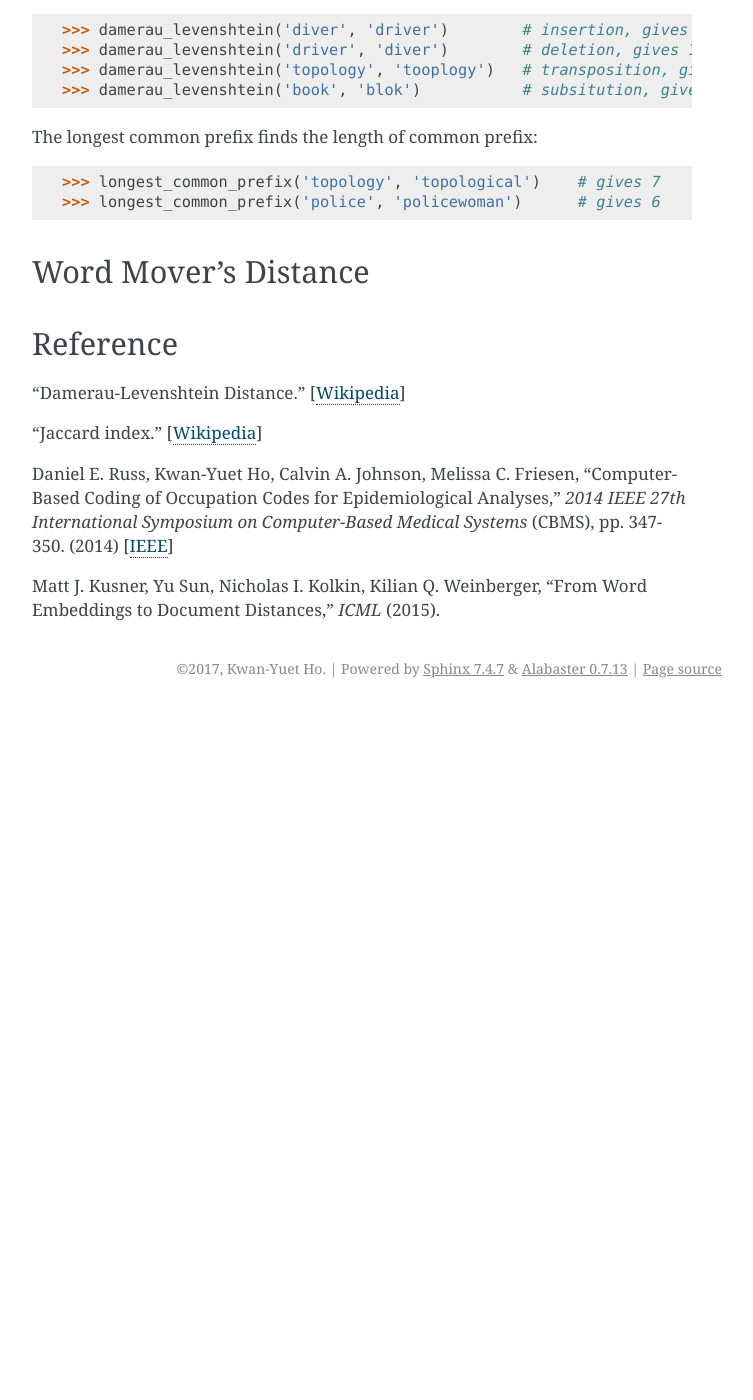
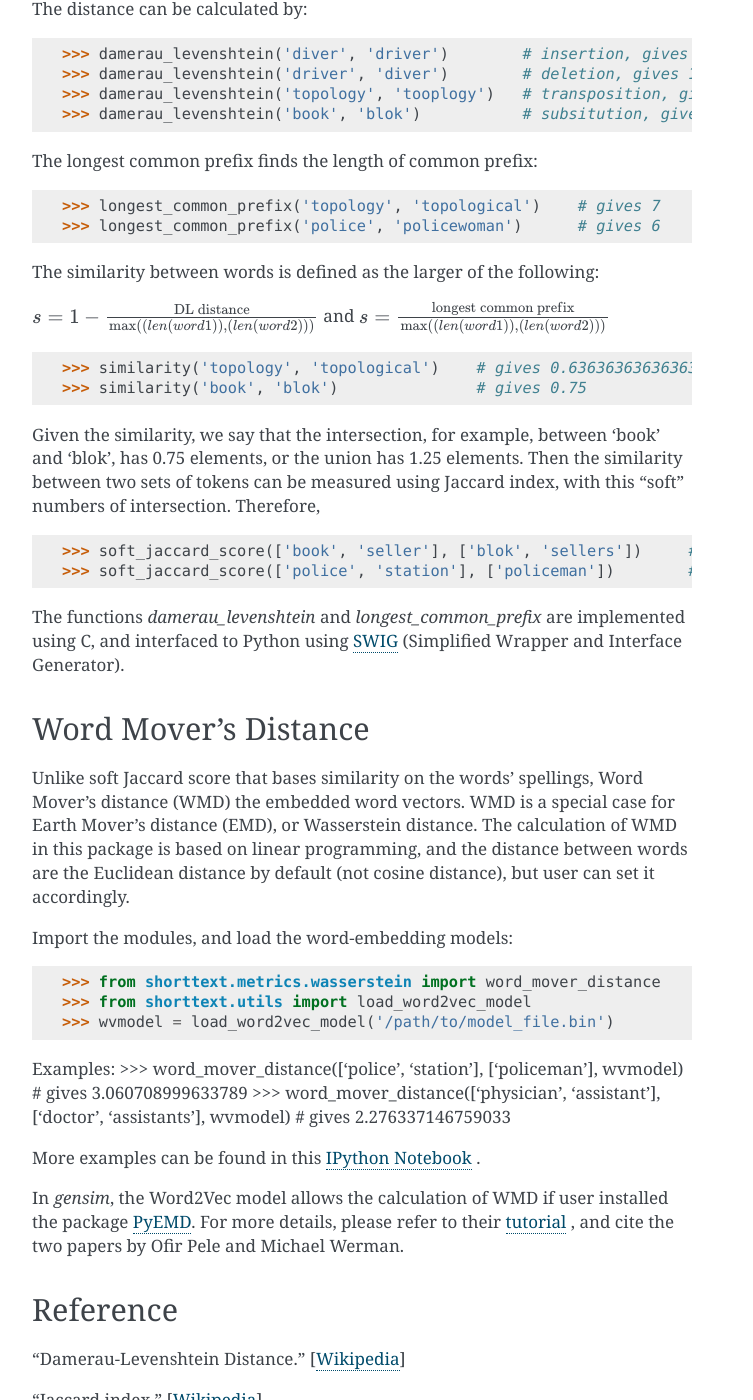
Before and after one commit to stephenhky/PyShortTextCategorization, a Sphinx documentation site: the page built from docs/tutorial_metrics.rst, in a window 1280 px wide and 1400 px high, scrolled down 448 px. Shown: the whole window, without its empty margins (388-1141 px from the left). Built offline with Sphinx 7.4.7, drawn with Linux system fonts in a browser that asks for light colours; cross-references to code outside the pages are shown as plain code; before the commit the page ends 1156 px from its top, so only the background shows below that; some of the changed text lies outside the part shown.

Commit message:
documentation for metrics

```diff
--- a/docs/intro.rst
+++ b/docs/intro.rst
@@ -20,6 +20,8 @@ Characteristics:
 - maximum entropy classification; (see :doc:`tutorial_maxent`) and
 - metrics of phrases differences, including soft Jaccard score (using Damerau-Levenshtein distance), and Word Mover's distance (WMD).
 
+Part of the package was implemented using C, and it is interfaced to Python using SWIG_ (Simplified Wrapper and Interface Generator).
+
 Author: Kwan-Yuet Ho (LinkedIn_, ResearchGate_, Twitter_)
 
 Home: :doc:`index`
@@ -27,3 +29,4 @@ Home: :doc:`index`
 .. _LinkedIn: https://www.linkedin.com/in/kwan-yuet-ho-19882530
 .. _ResearchGate: https://www.researchgate.net/profile/Kwan-yuet_Ho
 .. _Twitter: https://twitter.com/stephenhky
+.. _SWIG: http://www.swig.org/
--- a/docs/tutorial_metrics.rst
+++ b/docs/tutorial_metrics.rst
@@ -2,7 +2,8 @@ Metrics
 =======
 
 The package `shorttext` provides a few metrics that measure the distances of some kind. They are all
-under :module:`shorttext.metrics`.
+under :module:`shorttext.metrics`. The soft Jaccard score is based on spellings, and the Word Mover's
+distance (WMD) embedded word vectors.
 
 Edit Distance and Soft Jaccard Score
 ------------------------------------
@@ -11,9 +12,9 @@ Edit distance, or Damerau-Levenshtein distance, measures the differences
 between two words due to insertion, deletion, transposition, substitution etc.
 Each of this change causes a distance of 1. The algorithm was written in C.
 
-FIrst import the package:
+First import the package:
 
->>> from shorttext.metrics.dynprog import damerau_levenshtein, longest_common_prefix, jaccard
+>>> from shorttext.metrics.dynprog import damerau_levenshtein, longest_common_prefix, similarity, soft_jaccard_score
 
 The distance can be calculated by:
 
@@ -27,12 +28,49 @@ The longest common prefix finds the length of common prefix:
 >>> longest_common_prefix('topology', 'topological')    # gives 7
 >>> longest_common_prefix('police', 'policewoman')      # gives 6
 
+The similarity between words is defined as the larger of the following:
 
+:math:`s = 1 - \frac{\text{DL distance}}{\max( \text(len(word1)), \text(len(word2)) )}`
+and
+:math:`s = \frac{\text{longest common prefix}}{\max( \text(len(word1)), \text(len(word2)) )}`
+
+>>> similarity('topology', 'topological')    # gives 0.6363636363636364
+>>> similarity('book', 'blok')               # gives 0.75
+
+Given the similarity, we say that the intersection, for example, between 'book' and 'blok', has 0.75 elements, or the
+union has 1.25 elements. Then the similarity between two sets of tokens can be measured using Jaccard index, with this
+"soft" numbers of intersection. Therefore,
+
+>>> soft_jaccard_score(['book', 'seller'], ['blok', 'sellers'])     # gives 0.6716417910447762
+>>> soft_jaccard_score(['police', 'station'], ['policeman'])        # gives 0.2857142857142858
+
+The functions `damerau_levenshtein` and `longest_common_prefix` are implemented using C, and interfaced
+to Python using SWIG_ (Simplified Wrapper and Interface Generator).
 
 Word Mover's Distance
 ---------------------
 
+Unlike soft Jaccard score that bases similarity on the words' spellings, Word Mover's distance (WMD)
+the embedded word vectors. WMD is a special case for Earth Mover's distance (EMD), or Wasserstein
+distance. The calculation of WMD in this package is based on linear programming, and the distance between
+words are the Euclidean distance by default (not cosine distance), but user can set it accordingly.
 
+Import the modules, and load the word-embedding models:
+
+>>> from shorttext.metrics.wasserstein import word_mover_distance
+>>> from shorttext.utils import load_word2vec_model
+>>> wvmodel = load_word2vec_model('/path/to/model_file.bin')
+
+Examples:
+>>> word_mover_distance(['police', 'station'], ['policeman'], wvmodel)                      # gives 3.060708999633789
+>>> word_mover_distance(['physician', 'assistant'], ['doctor', 'assistants'], wvmodel)      # gives 2.276337146759033
+
+More examples can be found in this `IPython Notebook
+<https://github.com/stephenhky/PyWMD/blob/master/WordMoverDistanceDemo.ipynb>`_ .
+
+In `gensim`, the Word2Vec model allows the calculation of WMD if user installed the package PyEMD_. For more details,
+please refer to their `tutorial
+<https://radimrehurek.com/gensim/models/keyedvectors.html>`_ , and cite the two papers by Ofir Pele and Michael Werman.
 
 
 Reference
@@ -48,3 +86,14 @@ Daniel E. Russ, Kwan-Yuet Ho, Calvin A. Johnson, Melissa C. Friesen, "Computer-B
 <http://ieeexplore.ieee.org/abstract/document/6881904/>`_]
 
 Matt J. Kusner, Yu Sun, Nicholas I. Kolkin, Kilian Q. Weinberger, "From Word Embeddings to Document Distances," *ICML* (2015).
+
+Ofir Pele, Michael Werman, "A linear time histogram metric for improved SIFT matching," *Computer Vision - ECCV 2008*, 495-508 (2008). [`ACM
+<http://dl.acm.org/citation.cfm?id=1478212>`_]
+
+Ofir Pele, Michael Werman, "Fast and robust earth mover's distances," *Proc. 2009 IEEE 12th Int. Conf. on Computer Vision*, 460-467 (2009). [`IEEE
+<http://ieeexplore.ieee.org/document/5459199/>`_]
+
+Home: :doc:`index`
+
+.. _SWIG: http://www.swig.org/
+.. _PyEMD: https://github.com/wmayner/pyemd
```
Also changed, not shown: 1 other file.
